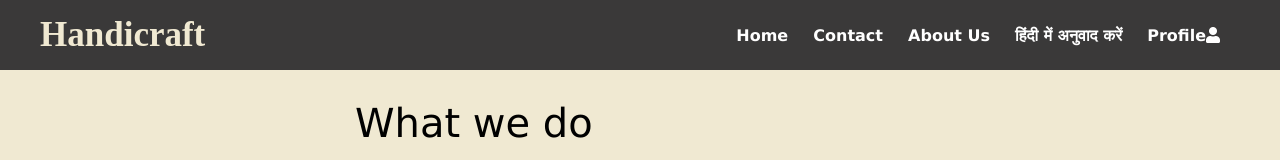
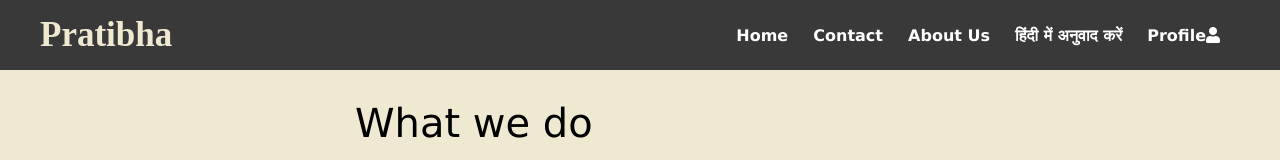
Before and after one commit to Ujj013/Pratibha, a plain HTML site: page about.html in a window 1280 px wide. Shown: the top 160 px of the page. Drawn offline with Linux system fonts and the light colour scheme; a script that the page names is missing.

Commit message:
Update about.html

```diff
--- a/about.html
+++ b/about.html
@@ -18,7 +18,7 @@
     <nav>
         <div class="nav-bar">
             <div class="krunch-logo">
-                Handicraft
+                Pratibha
             </div>
             <div class="sections">
                 <a href="./index.html" class="nav-bar-link">Home</a>
```
